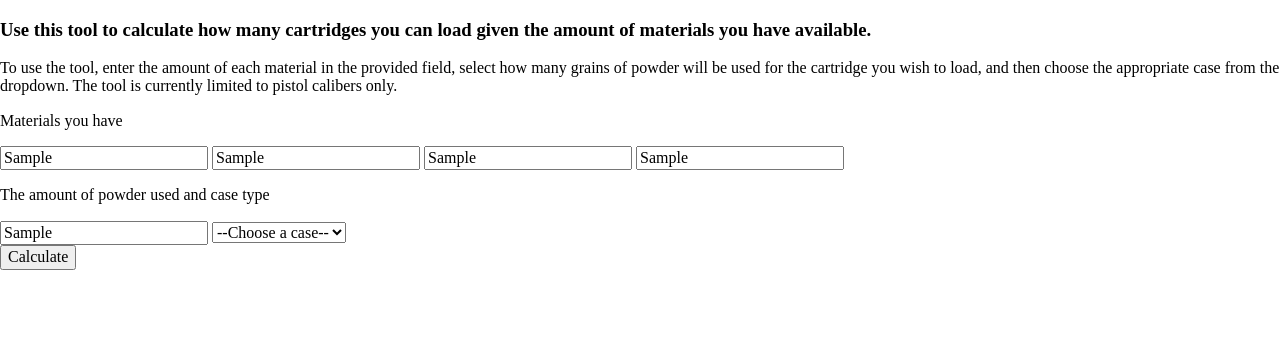
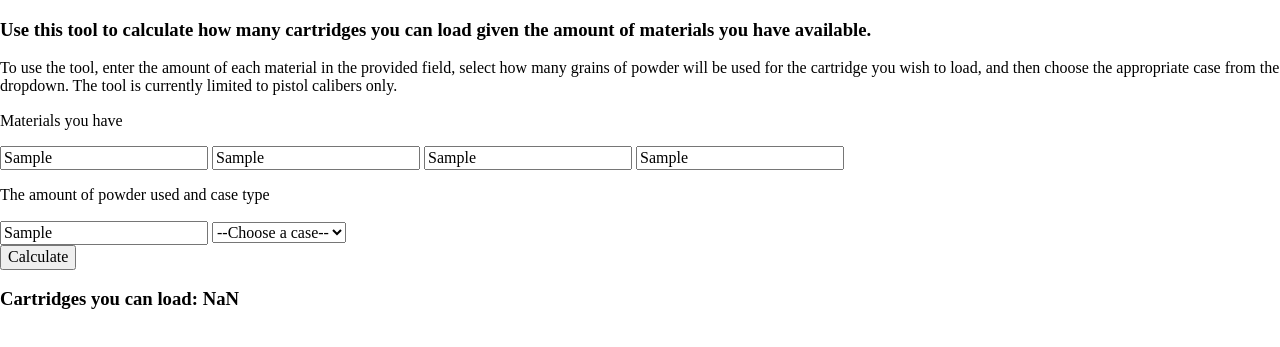
Before and after one commit to whit-morgan/cartridge-quantity-calculator, a website: page index.html in a window 1280 px wide. Both pictures are taken after typing "Sample", "Sample", "Sample", "Sample", "Sample" into the empty fields and a click on the button "Calculate". Shown: the part 61-408 px from the top of the page. Drawn offline with Linux system fonts and the light colour scheme.

Commit message:
updated calculator functin in js. results now displayed in the dom

```diff
--- a/index.html
+++ b/index.html
@@ -19,6 +19,7 @@
             <input type="text" name="" id="casingAmt" placeholder="Amount of casings (lbs)">
             <input type="text" name="" id="powderAmt" placeholder="Amount of powder (lbs)">
         </section>
+
         <section>
             <p>The amount of powder used and case type</p>
             <input type="text" id="powderUsed" placeholder="Powder used (grains)">
@@ -29,8 +30,13 @@
                 <option value="40sw">.40 S&W</option>
             </select>
         </section>
+
         <section>
             <button id="calculateCartridges">Calculate</button>
+        </section>
+
+        <section>
+            <h3>Cartridges you can load: <span id="finalNum"></span></h3>
         </section>
 
 
--- a/public/js/main.js
+++ b/public/js/main.js
@@ -1,26 +1,38 @@
+document.querySelector('#calculateCartridges').addEventListener('click', calculate)
 
-//test that the file is properly linked to the index.html
-document.querySelector('#calculateCartridges').addEventListener('click', calculate)
+function calculate(){
+    const casingsPerPound = {
+        '9mm': 117,
+        '40sw': 100
+    }
+
+    //values pulled from the html form set into variables
+    let bulletAmount = Number(document.querySelector('#bulletAmt').value)
+    let primerAmount = Number(document.querySelector('#primerAmt').value)
+    let casingAmount = Number(document.querySelector('#casingAmt').value)
+    let powderAmount = Number(document.querySelector('#powderAmt').value) * 7000
+    let powderUsed = Number(document.querySelector('#powderUsed').value)
+    let chooseCase = document.querySelector('#chooseCase').value
+
+    //calculated variables for powder and casings
+    let totalPowder = powderAmount / powderUsed
+    let totalCasings = Math.round(casingsPerPound[chooseCase] * casingAmount)
+
+    //put all the elements in an array and sorted to see the lowest number. the lowest number is the max number of loads that can be made
+    let materials = [bulletAmount, primerAmount, totalPowder, totalCasings]
+
+    console.log(materials)
+
+    //display the max number of makeable cartridges in the dom
+    document.querySelector('#finalNum').innerText = materials.sort((a, b) => a - b)[0]
+}
 
 
 
-// let myMaterials = {
-//     bulletAmount : document.querySelector('#bulletAmt').value,
 
-// }
-function calculate(){
-    let bulletAmount = Number(document.querySelector('#bulletAmt').value)
-    let primerAmount = Number(document.querySelector('#primerAmt').value)
-    let casingAmount = Number(document.querySelector('#casingAmt')).value
-    let powderAmout = Number(document.querySelector('#powderAmt')).value
-    let powderUsed = Number(document.querySelector('#powderUsed')).value
-    let chooseCase = document.querySelector('#chooseCase').value
-    console.log(chooseCase)
-}
 
-function changeColor(){
-    document.querySelector('body').style.background = 'blue'
-}
+
+/////MISC NOTES//////
 //ideas on how to organize the fields
 // have it broken out into sections like 'my materials' that could be an object with the prop/values being the input values
 //another section could be cartridge-specific details. these would be the amount of powder used (grains) and the case choice from the dropdown
```
